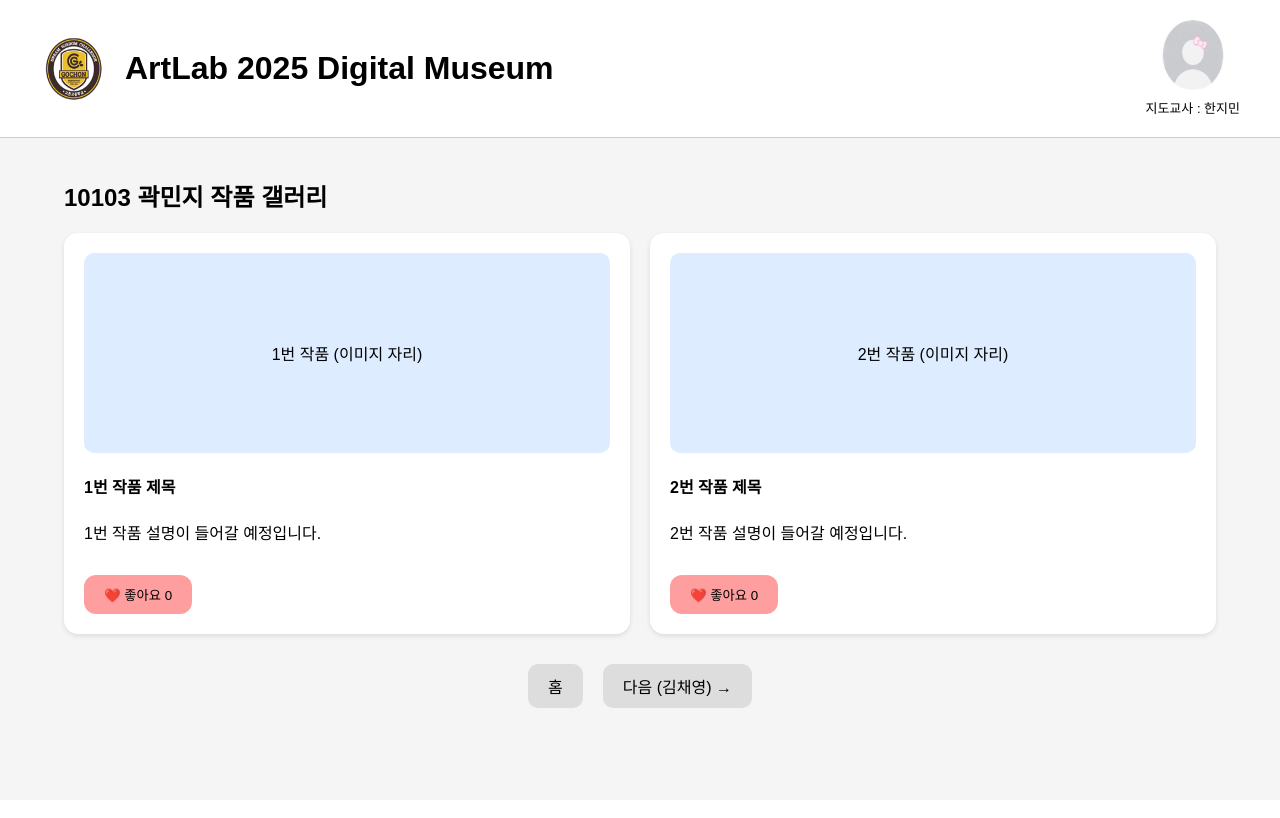
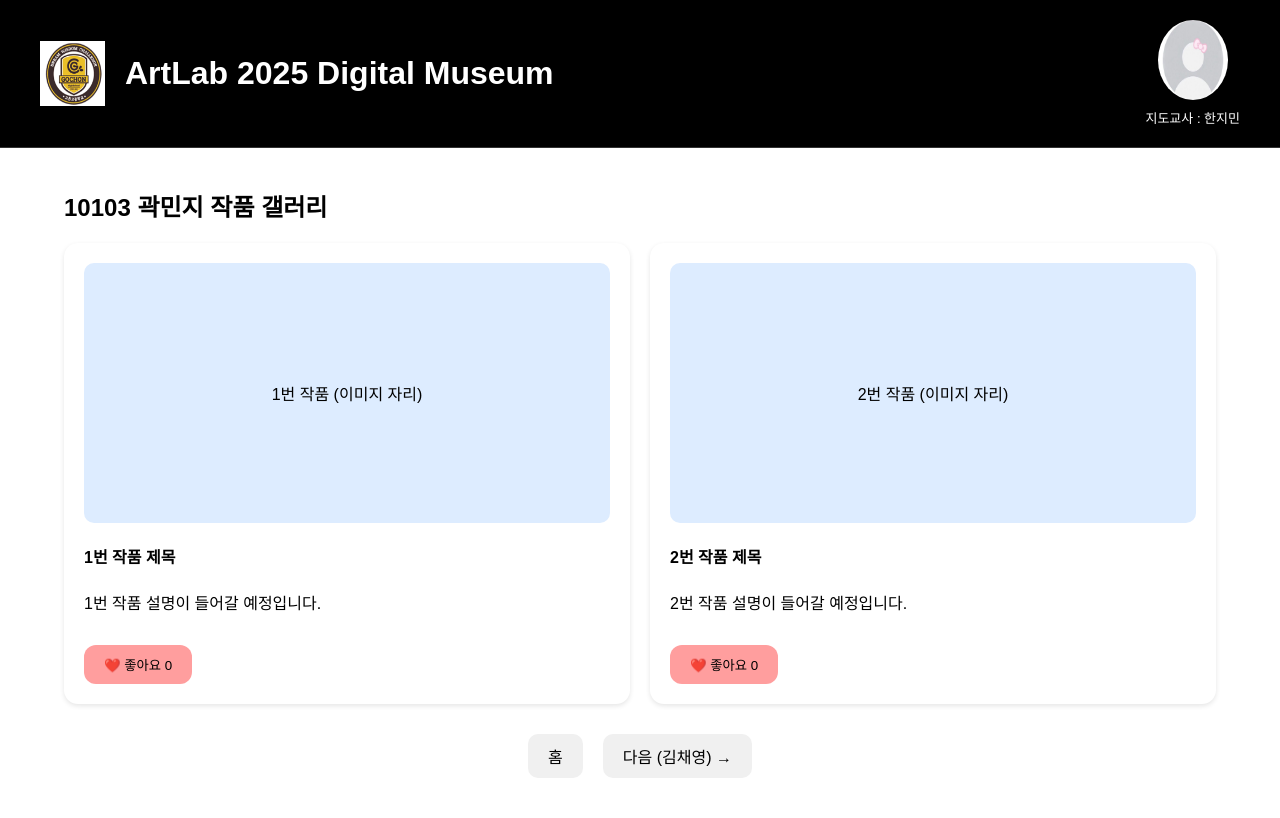
Before and after one commit to pek9931937-glitch/artlab-2025, a Flask app: a page that uses templates/student.html in a window 1280 px wide. Before the commit the page ends 708 px from the top, so only its background shows below. Run offline with Flask 3, Linux system fonts and the light colour scheme.

Commit message:
Update style.css

```diff
--- a/static/style.css
+++ b/static/style.css
@@ -1,17 +1,17 @@
 body {
-    background: #f5f5f5;
+    background: #ffffff;           /* 전체 배경 흰색 */
     margin: 0;
     font-family: sans-serif;
 }
 
-/* 헤더 */
+/* 헤더 : 검정 테마 */
 .header {
     display: flex;
     justify-content: space-between;
     align-items: center;
-    background: white;
+    background: #000000;           /* 검정색 */
     padding: 20px 40px;
-    border-bottom: 1px solid #ccc;
+    border-bottom: 1px solid #333;
 }
 
 .header-left {
@@ -29,7 +29,7 @@ body {
 .title {
     font-size: 32px;
     font-weight: 700;
-    color: black;
+    color: #ffffff;               /* 제목 흰색 */
 }
 
 /* 교사 */
@@ -39,7 +39,7 @@ body {
 
 .teacher-img {
     width: 70px;
-    height: 70px;
+    height: 80px;       /* 세로 비율 약간 늘림 */
     border-radius: 50%;
     cursor: pointer;
 }
@@ -47,9 +47,10 @@ body {
 .teacher-name {
     font-size: 13px;
     margin-top: 4px;
+    color: #ffffff;               /* 흰색 텍스트 */
 }
 
-/* 팝업 */
+/* 팝업 공통 (선생님 + 작품) */
 .popup {
     display: none;
     position: fixed;
@@ -57,7 +58,7 @@ body {
     left: 0;
     width: 100%;
     height: 100%;
-    background: rgba(0,0,0,0.6);
+    background: rgba(0,0,0,0.35);  /* 너무 어둡지 않게 0.35 */
     justify-content: center;
     align-items: center;
     z-index: 9999;
@@ -69,12 +70,23 @@ body {
     border-radius: 12px;
 }
 
+/* 작품 팝업 카드 */
+.art-popup-card {
+    background: #ffffff;
+    padding: 20px;
+    border-radius: 16px;
+    box-shadow: 0 6px 16px rgba(0,0,0,0.25);
+    max-width: 520px;
+    width: 90%;
+}
+
 /* 본문 */
 .container {
     width: 90%;
     margin: 40px auto;
 }
 
+/* 학생 목록 페이지용 (이미 사용 중) */
 .grid {
     display: flex;
     flex-wrap: wrap;
@@ -107,13 +119,19 @@ body {
     box-shadow: 0 2px 5px rgba(0,0,0,0.1);
 }
 
+/* 작품 이미지: 세로 조금 더 길게 (약 3cm 이상 느낌) */
 .art-img {
     background: #ddecff;
-    height: 200px;
+    height: 260px;  /* 기존 200px → 260px */
     border-radius: 10px;
     display: flex;
     justify-content: center;
     align-items: center;
+}
+
+/* 팝업 안에서 쓰는 큰 이미지 박스 */
+.art-img-big {
+    height: 300px;  /* 팝업에서는 좀 더 크게 */
 }
 
 /* 좋아요 */
@@ -126,6 +144,11 @@ body {
     cursor: pointer;
 }
 
+/* 좋아요 눌렀을 때 */
+.like-btn.liked {
+    background: #ff6f6f;
+}
+
 /* 네비 */
 .nav {
     margin-top: 30px;
@@ -136,7 +159,7 @@ body {
 
 .btn-nav {
     padding: 10px 20px;
-    background: #ddd;
+    background: #f0f0f0;
     border-radius: 10px;
     text-decoration: none;
     color: black;
```
